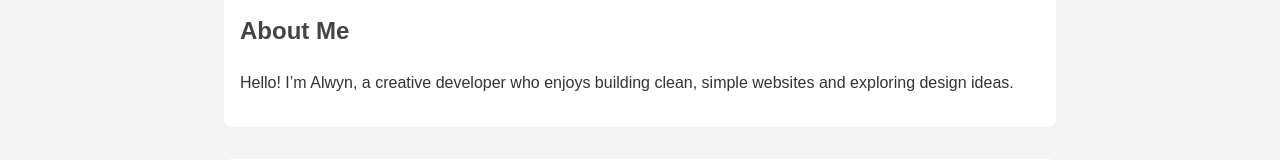
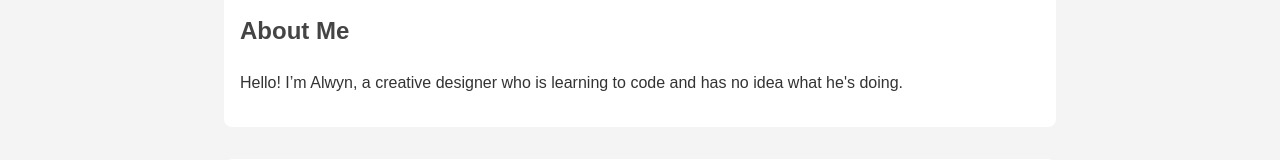
Before and after one commit to Abanticus/alwyndesign.github.io, a plain HTML site: page index.html in a window 1280 px wide. Shown: the part 256-416 px from the top of the page. Drawn offline with Linux system fonts and the light colour scheme.

Commit message:
Update index.html

```diff
--- a/index.html
+++ b/index.html
@@ -14,7 +14,7 @@
 
   <section id="about">
     <h2>About Me</h2>
-    <p>Hello! I’m Alwyn, a creative developer who enjoys building clean, simple websites and exploring design ideas.</p>
+    <p>Hello! I’m Alwyn, a creative designer who is learning to code and has no idea what he's doing.</p>
   </section>
 
   <section id="projects">
```
